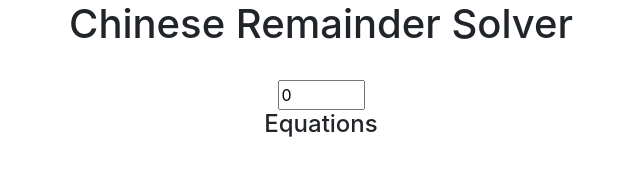
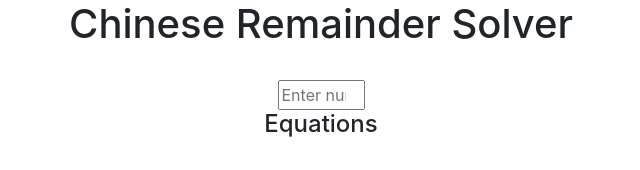
Before and after one commit to shafiranaya/chinese-remainder-solver, a React (Create React App) app in the folder app/: page / in a window 1280 px wide. Shown: the top 170 px of the page, without its empty margins (319-959 px from the left). Built offline with nearby package versions, Linux system fonts and the light colour scheme.

Commit message:
jadi gabisa

```diff
--- a/app/src/components/Calculator.js
+++ b/app/src/components/Calculator.js
@@ -9,10 +9,11 @@ class Calculator extends React.Component {
       display:false,
       numberOfEquation: 0,
       equations: [{a:0,m:0}],
-      arrayOfEquation:[],
+      arrayOfEquation: [],
       solutions:[],
     //   solution: [{moduloProduct:0, coefficients:[], inverses:[], sum:0, x:0}],
   }
+//   this.arrayOfEquation.length = this.state.numberOfEquation;
 }
 
  euclidean(m,n) {
@@ -131,7 +132,7 @@ class Calculator extends React.Component {
     // Validate input
 
     // Make equation
-    for (let i = 0; i < equations.length; i++) {
+    for (let i = 0; i < parseInt(this.state.numberOfEquation); i++) {
         this.state.arrayOfEquation.push([parseInt(this.state.equations[i].a),parseInt(this.state.equations[i].m)]);
     }
     const solutionList = this.crtSolver();
@@ -306,15 +307,52 @@ class Calculator extends React.Component {
         )
       }
 
+//     displayInputForm() {
+//            const N = this.state.numberOfEquation;
+//     // // const moduloProduct = this.state.solutions[0];
+//     // // const coefficient = this.state.solutions[1];
+//     // // const equations = this.state.arrayOfEquation;
+//     let inputForm = [];
+//     // inputForm.push(<div className="equations">);
+//         for (let i = 0; i < N; i++) {
+// inputForm.push(<div>
+//     <input
+//     type="number"
+//     placeholder={`a${i + 1}`}
+//   //   value={equation.a}
+//     onChange={this.handleEquationAChange(i)}
+//   />
+//   <input
+//     type="number"
+//     placeholder={`m${i + 1}`}
+//   //   value={equation.m}
+//     onChange={this.handleEquationMChange(i)}
+//   />
+//   {/* <button
+//     type="button"
+//     onClick={this.handleRemoveEquation(i)}
+//     className="small"
+//   >
+//     -
+//   </button> */}
+//   </div>
+// )
+//         }
+
+//         return inputForm;
+//     }
+
 
   displayForm() {
+
+
     return (
 
       <form onSubmit={this.handleSubmit}>
         <input
           type="number"
           placeholder="Enter number of equations"
-          value={this.state.numberOfEquation}
+        //   value={this.state.numberOfEquation}
           onChange={this.handleNumberOfEquationChange}
           min="0"
           max="10"
@@ -322,8 +360,42 @@ class Calculator extends React.Component {
         <h4>Equations</h4>
         <br></br>
               <p>Format: x === ai mod mi</p>
+
+{/* {this.displayInputForm()} */}
+
+              {/* coba2
+              {this.state.arrayOfEquation.map((equation, idx) => (
+          <div className="equations">
+
+
+
+            <input
+              type="number"
+              placeholder={`a${idx + 1}`}
+            //   value={equation.a}
+              onChange={this.handleEquationAChange(idx)}
+            />
+            <input
+              type="number"
+              placeholder={`m${idx + 1}`}
+            //   value={equation.m}
+              onChange={this.handleEquationMChange(idx)}
+            />
+            <button
+              type="button"
+              onClick={this.handleRemoveEquation(idx)}
+              className="small"
+            >
+              -
+            </button>
+          </div>
+        ))} */}
+
+
         {this.state.equations.map((equation, idx) => (
           <div className="equations">
+
+
 
             <input
               type="number"
@@ -346,7 +418,8 @@ class Calculator extends React.Component {
             </button>
           </div>
         ))}
-        <button
+
+            <button
           type="button"
           onClick={this.handleAddEquation}
           className="small"
```
